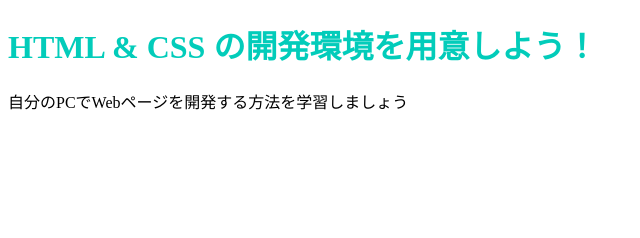
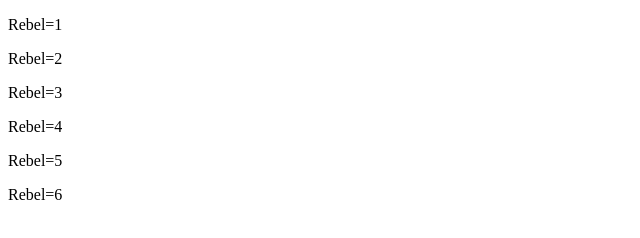
Before and after one commit to rebel39/rebel39, a plain HTML site: page index.html in a window 1280 px wide. Shown: the whole page, without its empty margins (0-640 px from the left). Drawn offline with Linux system fonts and the light colour scheme.

Commit message:
Update index.html

```diff
--- a/index.html
+++ b/index.html
@@ -6,7 +6,11 @@
     <link rel="stylesheet" href="stylesheet.css">
   </head>
   <body>
-    <h1 class="title">HTML & CSS の開発環境を用意しよう！</h1>
-    <p>自分のPCでWebページを開発する方法を学習しましょう</p>
+    <p>Rebel=1</p>
+    <p>Rebel=2</p>
+    <p>Rebel=3</p>
+    <p>Rebel=4</p>
+    <p>Rebel=5</p>
+    <p>Rebel=6</p>
   </body>
 </html>
```
